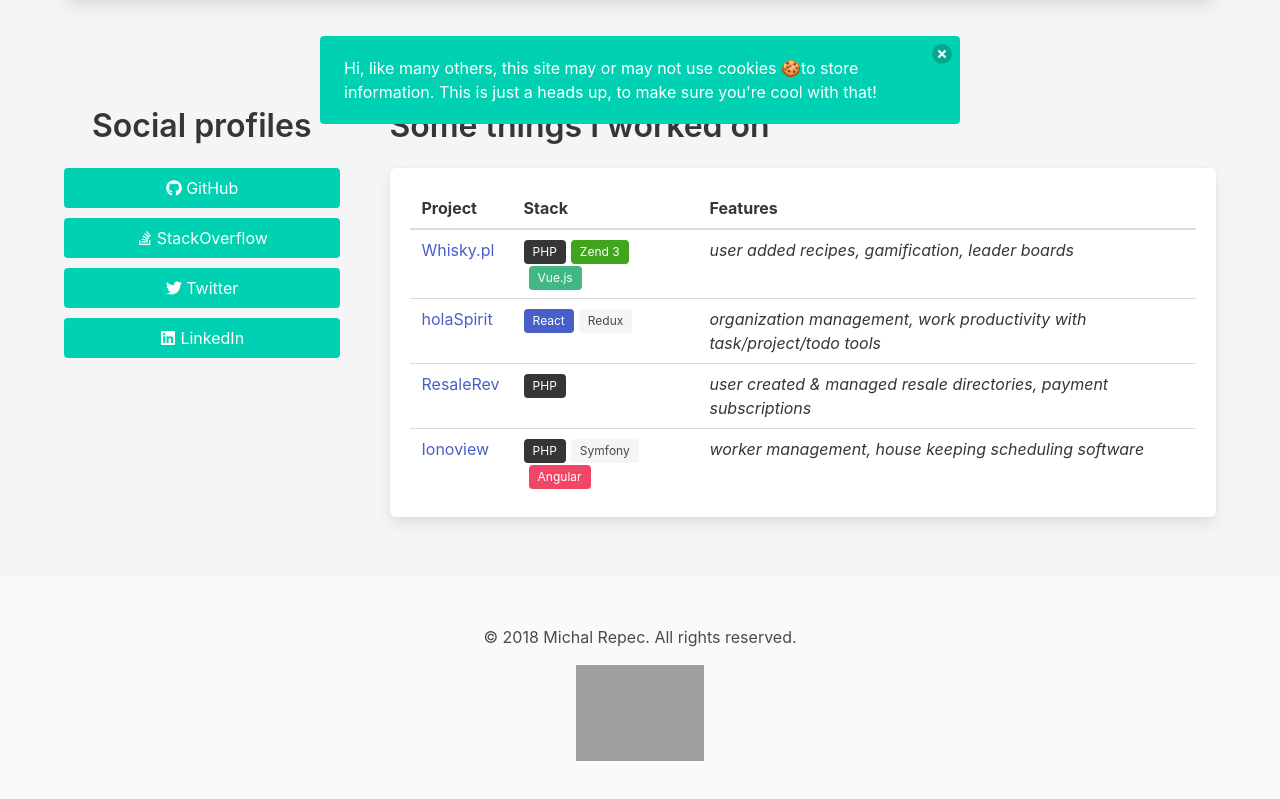
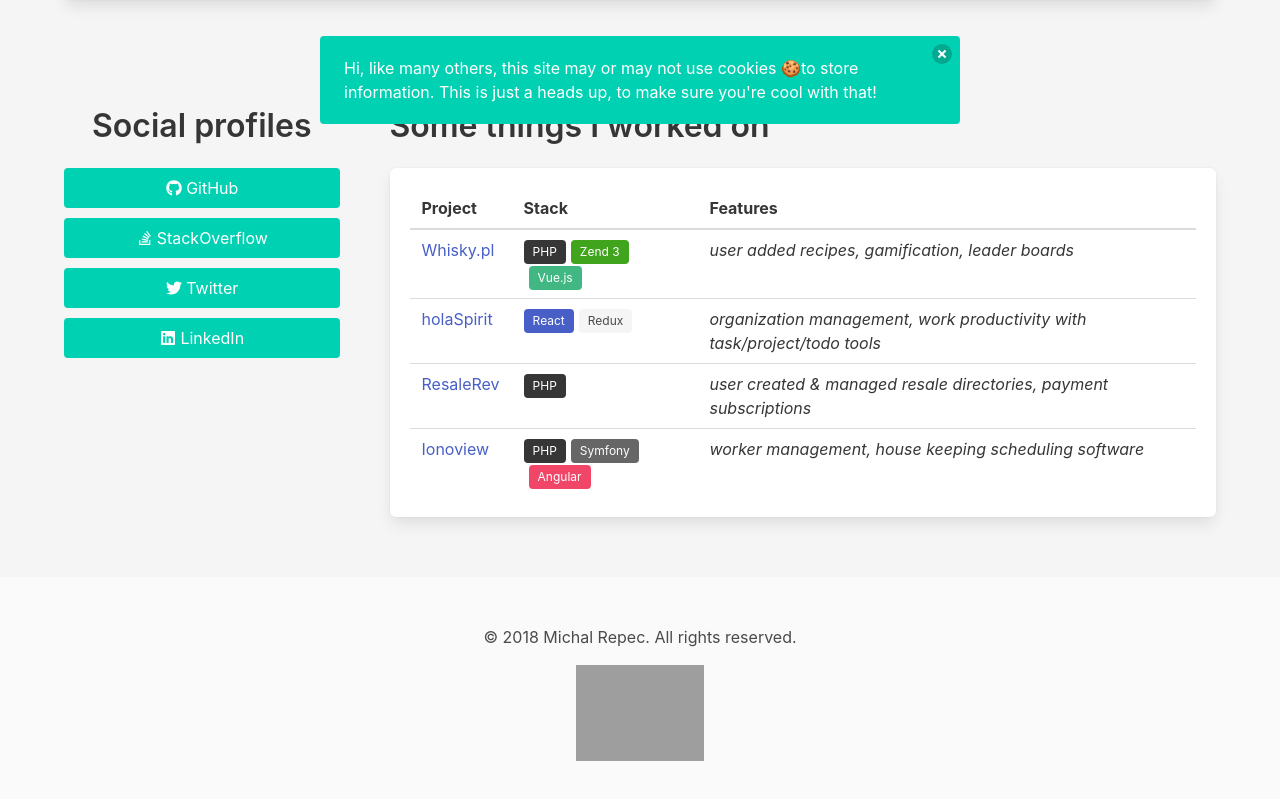
Before and after one commit to Flexicon/flexicondev-site-old, a Gatsby site: page / in a window 1280 px wide. Shown: the part 656-1455 px from the top of the page. Built offline with nearby package versions, Linux system fonts and the light colour scheme; Gatsby itself is replaced by a stand-in of ours; grey boxes are pictures that could not be loaded.

Commit message:
Add symfony tag colors

```diff
--- a/src/components/stackTags.css
+++ b/src/components/stackTags.css
@@ -35,3 +35,8 @@
   background-color: #A5C836;
   color: #fff;
 }
+
+.StackTags .tag.is-symfony {
+  background-color: #666666;
+  color: #fff;
+}
```
